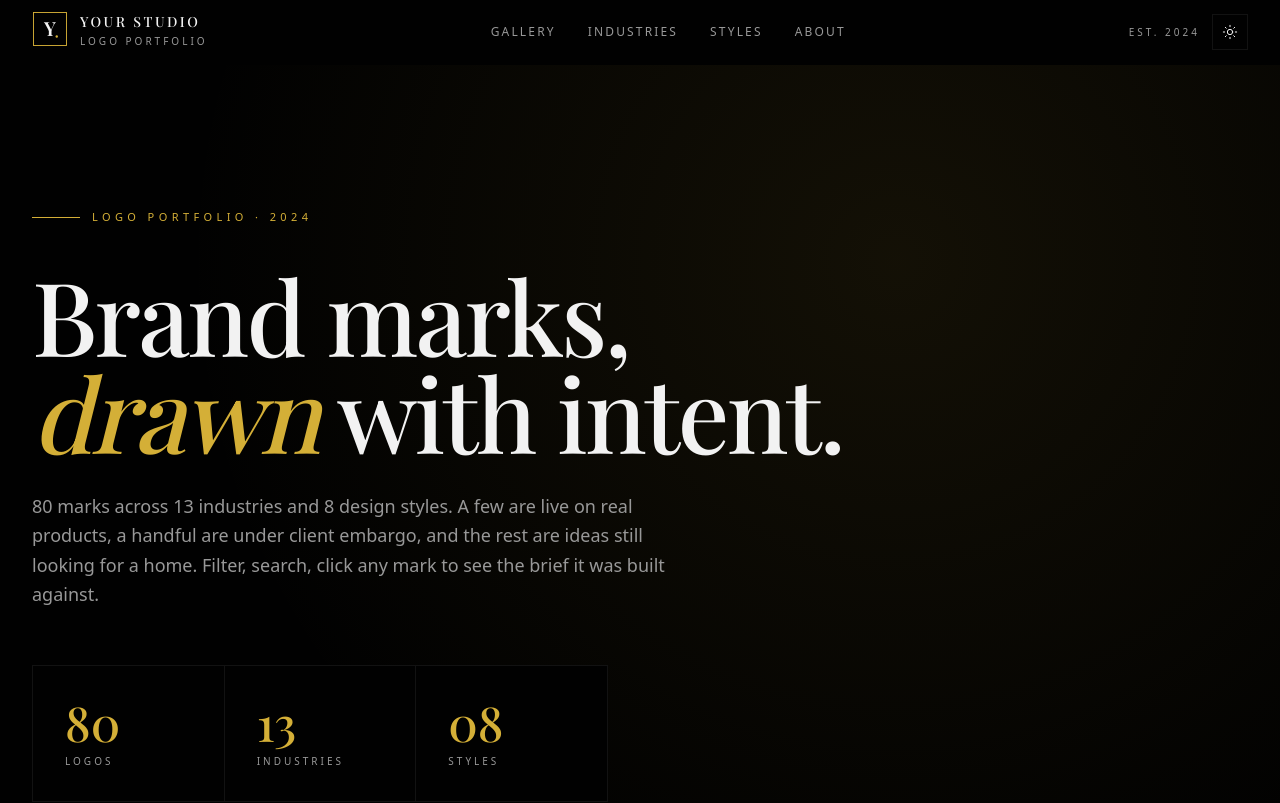
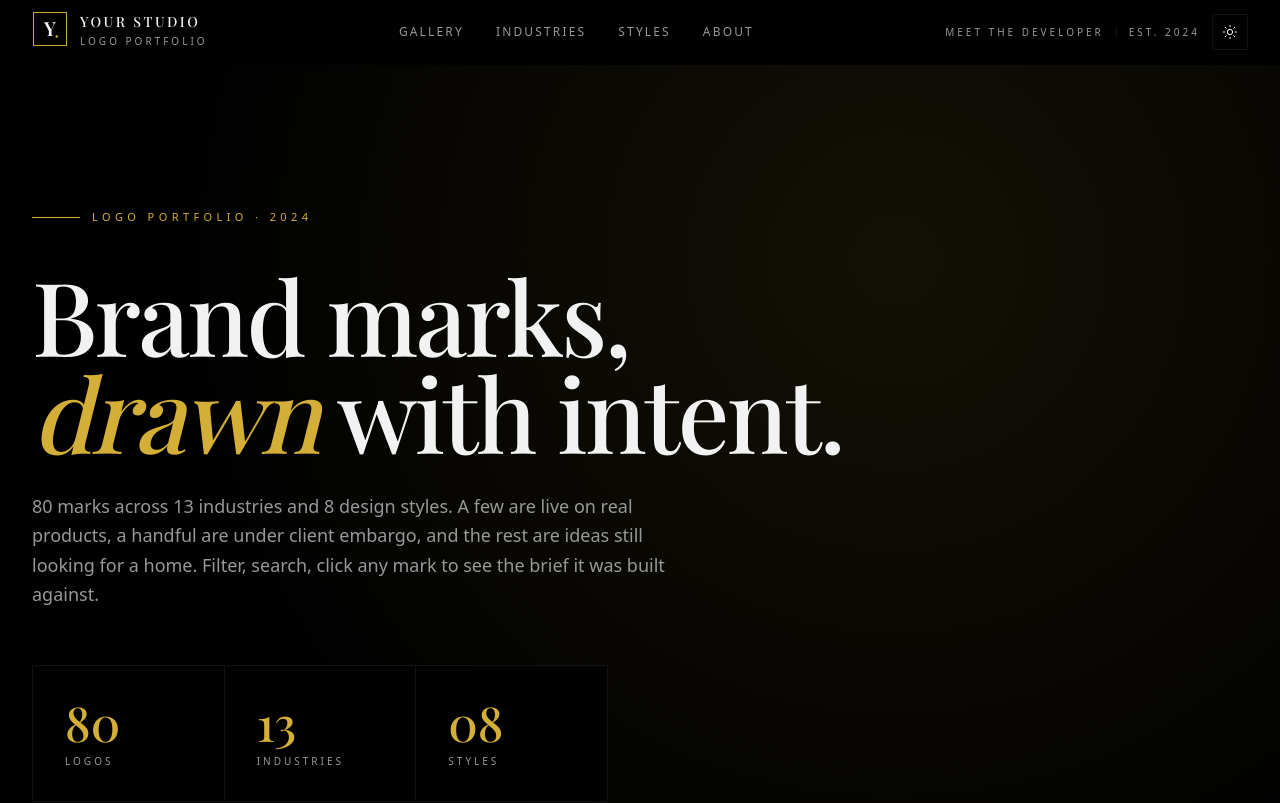
Before and after one commit to mitchoder07/logo-studio, a Next.js app: page / in a window 1280 px wide. Shown: the top 803 px of the page. Built offline with nearby package versions, Linux system fonts and the light colour scheme.

Commit message:
Add files via upload

```diff
--- a/src/components/portfolio/site-footer.tsx
+++ b/src/components/portfolio/site-footer.tsx
@@ -64,6 +64,16 @@ export function SiteFooter() {
               Info
             </div>
             <ul className="space-y-2 text-sm">
+              <li>
+                <a
+                  href="https://up1n-portfolio.vercel.app"
+                  target="_blank"
+                  rel="noopener noreferrer"
+                  className="text-foreground hover:text-gold transition-colors"
+                >
+                  Meet the Developer
+                </a>
+              </li>
               <li className="text-foreground">2024 — Present</li>
               <li className="text-muted-foreground">
                 {new Date().getFullYear()} · Catalogue v1.0
--- a/src/components/portfolio/site-header.tsx
+++ b/src/components/portfolio/site-header.tsx
@@ -58,7 +58,16 @@ export function SiteHeader() {
         </nav>
 
         <div className="flex items-center gap-3">
-          <span className="hidden sm:inline text-[10px] tracking-[0.3em] uppercase text-muted-foreground">
+          <a
+            href="https://up1n-portfolio.vercel.app"
+            target="_blank"
+            rel="noopener noreferrer"
+            className="hidden sm:inline text-[10px] tracking-[0.3em] uppercase text-muted-foreground hover:text-gold transition-colors"
+          >
+            Meet the Developer
+          </a>
+          <span className="hidden lg:inline h-3 w-px bg-border" />
+          <span className="hidden lg:inline text-[10px] tracking-[0.3em] uppercase text-muted-foreground">
             Est. 2024
           </span>
           <ThemeToggle />
```
